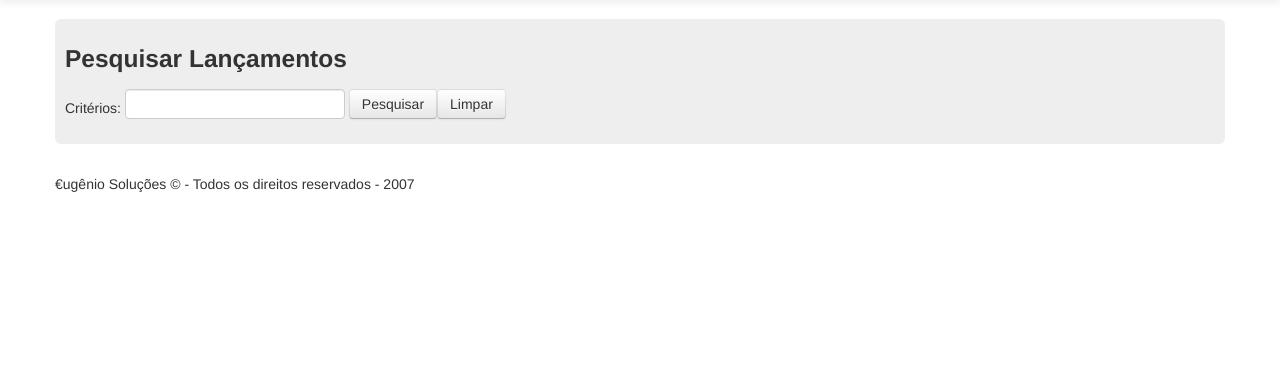
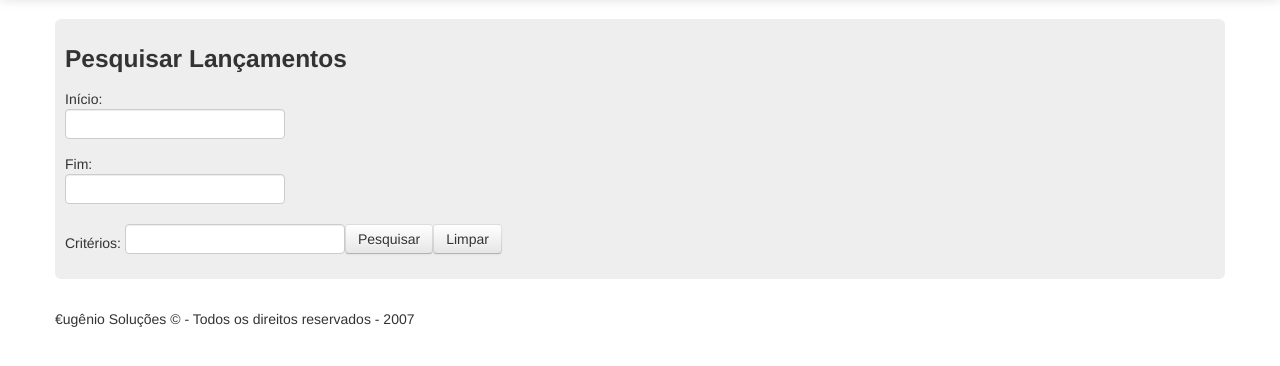
Before and after one commit to eugeniosolucoes/projects, a PHP site: page /view/lancamento/search.php?comando=1 in a window 1280 px wide. Shown: the part 41-407 px from the top of the page. Run offline with PHP 8.4, Linux system fonts and the light colour scheme; the visitor is signed in with stand-in values (Sample User, id 1).

Commit message:
ajustes e melhorias.

```diff
--- a/cfm2.0/lib/controle/lancamento_controle.class.php
+++ b/cfm2.0/lib/controle/lancamento_controle.class.php
@@ -83,10 +83,18 @@ class lancamento_controle extends core_controle {
             $usuario = unserialize($_SESSION['usuario']);
             $this->verificar_login($usuario);
             $criterio = @$_REQUEST['criterio'];
+            $inicio = @$_REQUEST['inicio'];
+            $fim = @$_REQUEST['fim'];
             if (empty($criterio)) {
                 return array();
             } else {
                 $params = preg_split("/[\s,]+/", $criterio, -1, PREG_SPLIT_NO_EMPTY);
+                if($inicio){
+                    $params[] = 'inicio:'.$inicio;
+                }
+                if($fim){
+                    $params[] = 'fim:'.$fim;
+                }
                 return $servico->pesquisar($usuario->get_id(), $params);
             }
         } catch (Exception $ex) {
--- a/cfm2.0/lib/repositorio/lancamento_dao.class.php
+++ b/cfm2.0/lib/repositorio/lancamento_dao.class.php
@@ -254,7 +254,20 @@ class lancamento_dao extends core {
         $colecao = array();
         $params_formatados = array();
         $api = new ReflectionClass($obj);
+        $periodo = array();
+        $inicio = '';
+        $fim = '';
         foreach ($params as $value) {
+            if (preg_match("/inicio:\d\d\/\d\d\/\d\d\d\d/", $value, $periodo)) {
+                $date = DateTime::createFromFormat('d/m/Y', substr($periodo[0], 7));
+                $inicio = $date->format('Y-m-d');
+                continue;
+            }
+            if (preg_match("/fim:\d\d\/\d\d\/\d\d\d\d/", $value, $periodo)) {
+                $date = DateTime::createFromFormat('d/m/Y', substr($periodo[0], 4));
+                $fim = $date->format('Y-m-d');
+                continue;
+            }
             $params_formatados[] = " (l.descricao LIKE '%$value%'
                 OR c.descricao LIKE '%$value%'
                 OR f.descricao LIKE '%$value%'
@@ -265,6 +278,13 @@ LEFT OUTER JOIN frequencia f ON f.id = l.frequencia
 LEFT OUTER JOIN lancamento_categoria lc ON l.id = lc.lancamentos_id
 LEFT OUTER JOIN categoria c ON c.id = lc.categorias_id
             WHERE l.usuario = $usuario AND " . implode(' AND ', $params_formatados);
+        if( $inicio && $fim ){
+            $sql .= " AND l.inclusao BETWEEN '$inicio' AND '$fim' ";
+        } elseif ( $inicio ) {
+            $sql .= " AND l.inclusao >= '$inicio'";
+        } elseif ( $fim ) {
+            $sql .= " AND l.inclusao <= '$fim'";
+        }
         try {
             $link = $this->get_conexao();
             $result = mysql_query($sql . " ORDER BY $sort ", $link);
--- a/cfm2.0/view/lancamento/search.php
+++ b/cfm2.0/view/lancamento/search.php
@@ -19,7 +19,7 @@ $lancamentos = $controle->execute();
 
         <link rel="stylesheet" href="<?php echo CONTEXT_PATH; ?>js/datatable/css/demo_page.css" >
         <link rel="stylesheet" href="<?php echo CONTEXT_PATH; ?>js/datatable/css/jquery.dataTables.css" >
-        <script type="text/javascript" language="javascript" src="<?php echo CONTEXT_PATH; ?>js/datatable/js/jquery.js"></script>
+        <!--<script type="text/javascript" language="javascript" src="<?php echo CONTEXT_PATH; ?>js/datatable/js/jquery.js"></script>-->
         <script type="text/javascript" language="javascript" src="<?php echo CONTEXT_PATH; ?>js/datatable/js/jquery.dataTables.min.js"></script>
 
     </head>
@@ -39,11 +39,14 @@ $lancamentos = $controle->execute();
             <!-- Main hero unit for a primary marketing message or call to action -->
             <div class="hero-unit" style="padding: 10px;">
                 <h3>Pesquisar Lançamentos</h3>
+                <div class="control-group">
+                    <label class="control-label" style="width: 20px;">Início: <input id="data_inicio" type="text"></label><label class="control-label" style="width: 20px;">Fim:<input id="data_fim" type="text"></label>
+                </div>
                 <?php
                 if (empty($_REQUEST['criterio'])) {
                     ?>
                     <div id="tbl_lancamentos_filter" class="dataTables_filter">
-                        <label>Critérios: <input aria-controls="tbl_lancamentos" type="text">
+                        <label>Critérios: <input id='criterio_lancamento' aria-controls="tbl_lancamentos" type="text"></label>
                             </div>
                             <div class="clearfix"></div>
                         <?php } else { ?>
@@ -136,23 +139,37 @@ $lancamentos = $controle->execute();
                         append('<button type="button" id="btn_limpar" class="btn">Limpar</button>');
 
                     $('#btn_pesquisar').click(function() {
-                        post_to_url('search.php', {criterio: $('input:text').val(), comando: 'pesquisar'}, 'get');
+                        post_to_url('search.php', {criterio: $('input[aria-controls="tbl_lancamentos"]').val(), comando: 'pesquisar', inicio: $('#data_inicio').val(), fim: $('#data_fim').val()}, 'get');
                     });
 
-                    $('input:text').val('<?php echo @$_REQUEST['criterio']; ?>');
+                    $('#criterio_lancamento').val('<?php echo @$_REQUEST['criterio']; ?>');
 
                     $('#btn_limpar').click(function() {
                         $('input:text').val('');
                         $('#tbl_lancamentos').dataTable().fnFilter('');
                     });
-		    $('input:text').bind("enterKey",function(e){
+		    $('#criterio_lancamento').bind("enterKey",function(e){
    			$('#btn_pesquisar').click();
 		    });
- 		    $('input:text').keyup(function(e){
+ 		    $('#criterio_lancamento').keyup(function(e){
 		    	if(e.keyCode == 13){
 				$(this).trigger("enterKey");
 		    	}
 		    });
+
+                    $('#data_inicio').datepicker({
+                        buttonText: "data do início",
+                        showButtonPanel: true,
+					changeMonth: true,
+					changeYear: true
+                    });
+
+                    $('#data_fim').datepicker({
+                        buttonText: "data do fim",
+                        showButtonPanel: true,
+					changeMonth: true,
+					changeYear: true
+                    });
                 });
             </script>
     </body>
```
